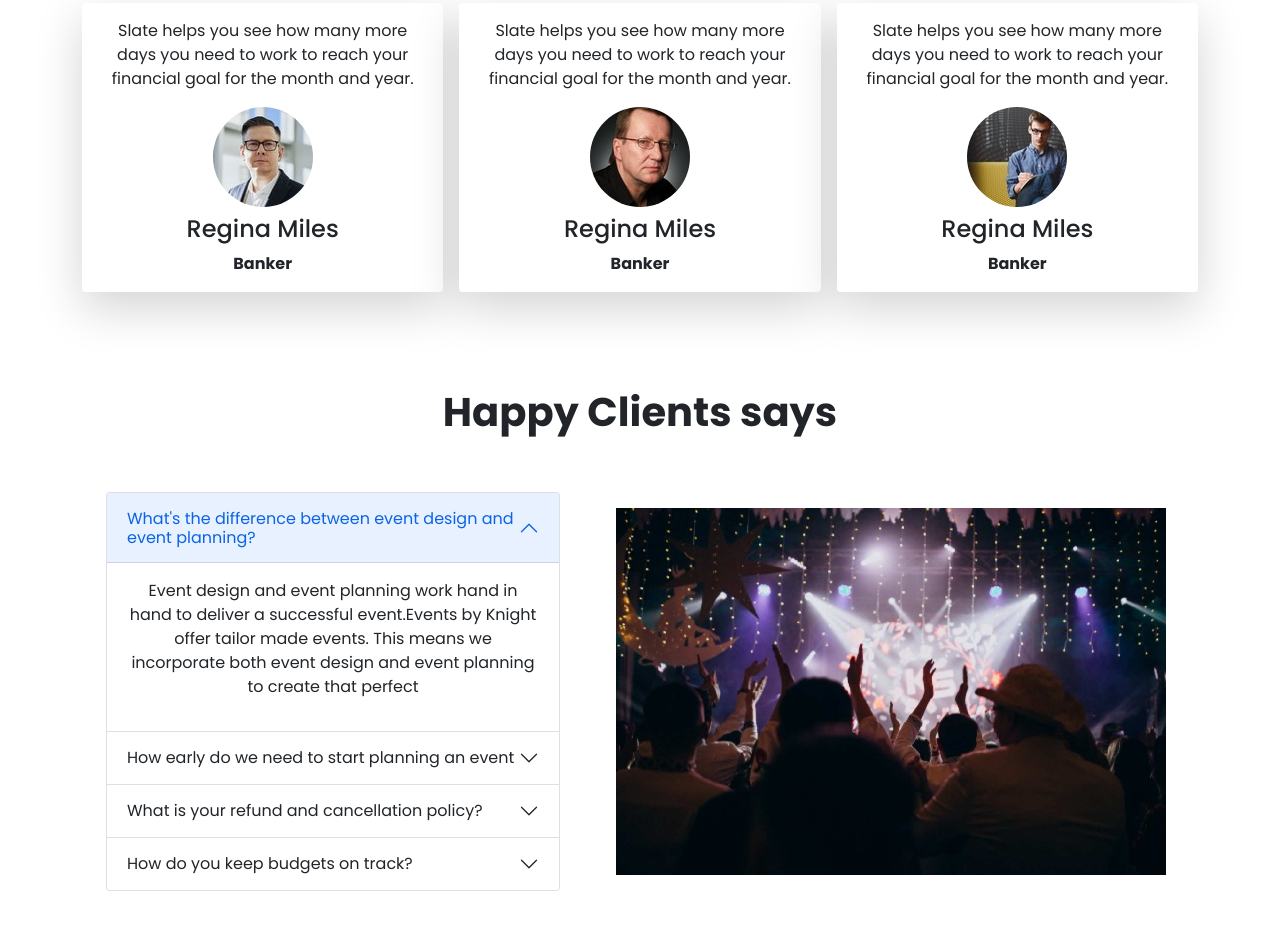
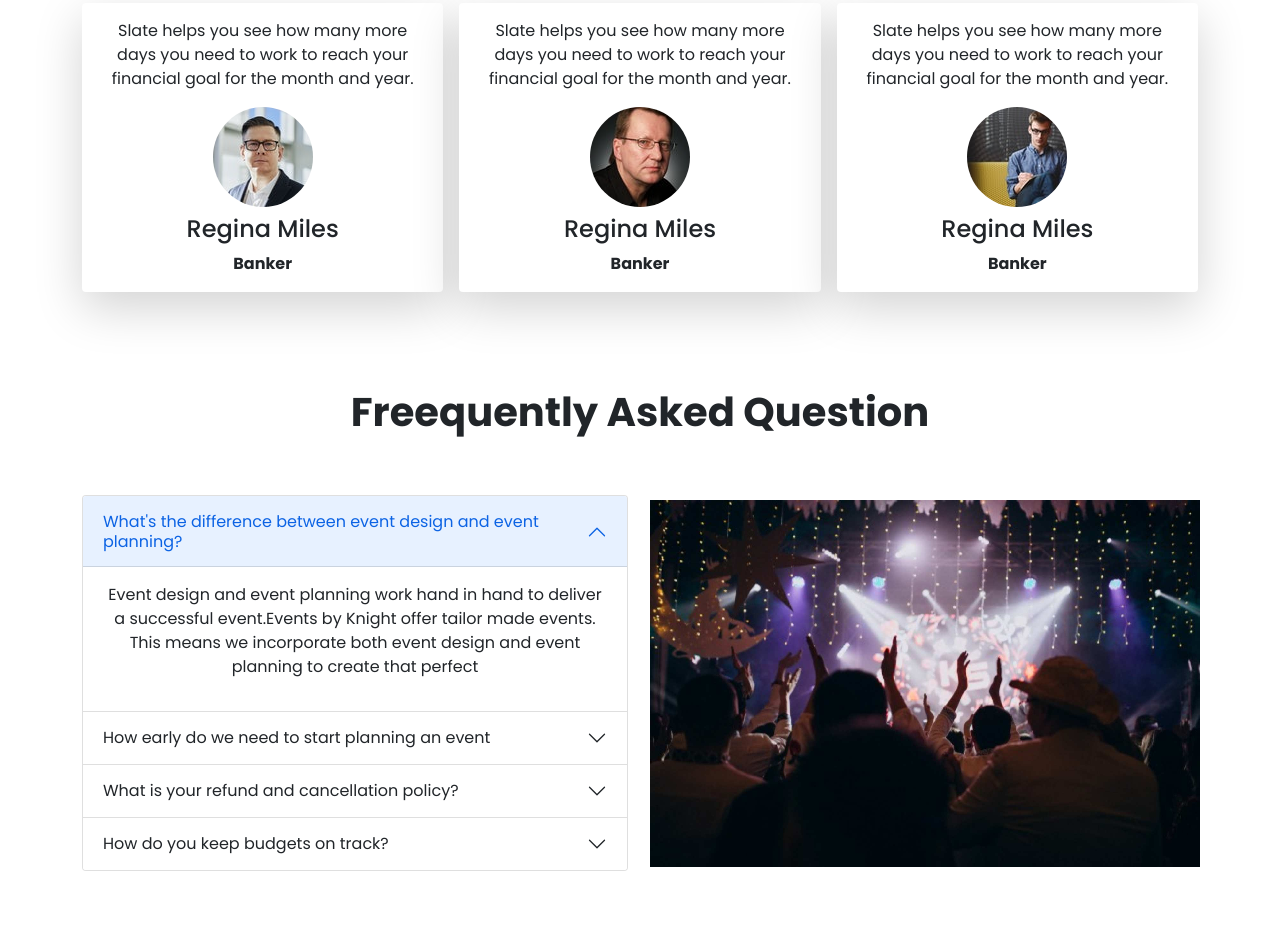
Before and after one commit to sajidur319370/convension-center-bootstrap, a plain HTML site: page index.html in a window 1280 px wide. Shown: the part 2160-3089 px from the top of the page. Drawn offline with nearby package versions, Linux system fonts and the light colour scheme.

```diff
--- a/index.html
+++ b/index.html
@@ -119,7 +119,7 @@
         <!-- ////////////////MOMENT PART///////// -->
         <section id="moment" class="moment my-5">
             <div class="container">
-                <div class="row d-flex align-items-center justify-content-between">
+                <div class="row d-flex align-items-center flex-md-row flex-lg-row  flex-column flex-column-reverse">
                     <div class="col-lg-6 col-md-6 col-12">
                         <div class="moment__image">
                             <img src="./images/wedding-couple.png" alt="wedding-couple" class="img-fluid">
@@ -272,9 +272,9 @@
         <!-- ////////////////////////FAQ SECTION/////////////////// -->
         <section id="faq" class="faq  my-5">
             <div class="container text-center">
-                <h2 class="faq__title fs-1  fw-bold py-5">Happy Clients says</h2>
-                <div class="faq__main d-lg-flex justify-content-center align-items-center ">
-                    <div class="faq__list mx-4">
+                <h2 class="faq__title fs-1  fw-bold py-5">Freequently Asked Question</h2>
+                <div class="faq__main row d-flex align-items-center flex-md-row flex-lg-row  flex-column flex-column-reverse">
+                    <div class="col-lg-6 col-md-6 faq__list">
                         <!-- ///////////////ACCORDION START/////////////////// -->
                         <div class="accordion" id="accordionExample">
                             <div class="accordion-item">
@@ -329,7 +329,7 @@
                         <!-- ///////////////ACCORDION ENDS/////////////////// -->
                     </div>
                     <!-- ///////////////////////FAQ IMAGE//////////////////////// -->
-                    <div class="faq__image mx-4 p-2">
+                    <div class="col-lg-6 col-md-6  faq__image p-2">
                         <img src="./images/wedding-guest.png" alt="wedding-guest">
                     </div>
 
@@ -341,6 +341,7 @@
     </main>
     <!-- /////////////////FOOTER PART/////////////////// -->
     <footer>
+
 
     </footer>
 
```
